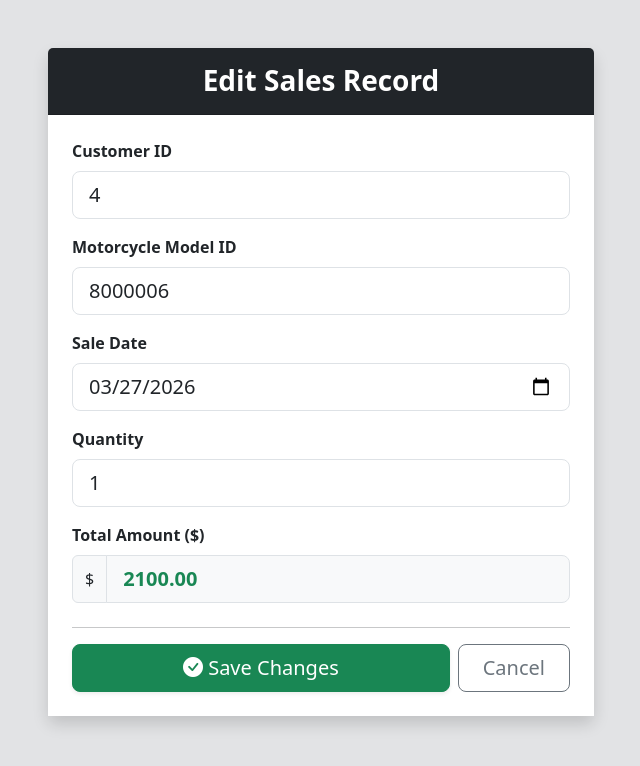
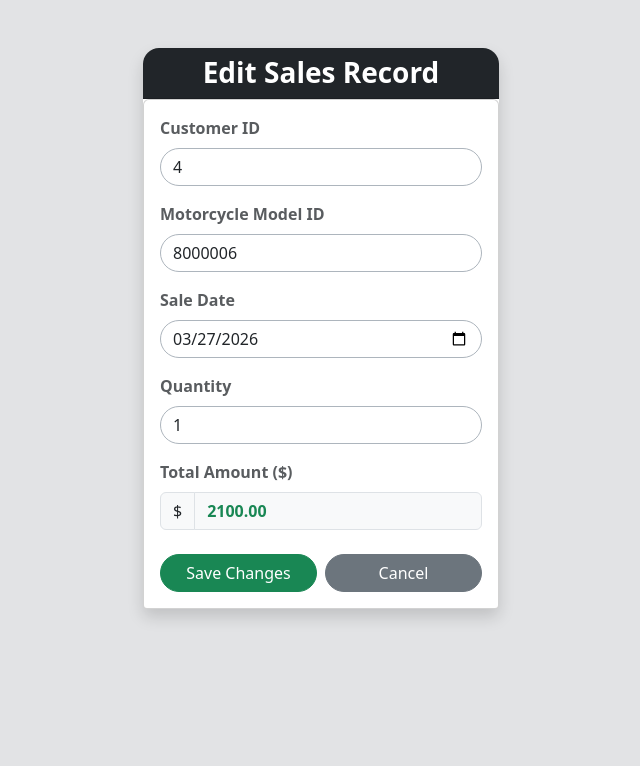
Before and after one commit to nnatna/motoshop_ms, a PHP site: page /sales/edit.php?saleid=1004 in a window 1280 px wide. Shown: the top 766 px of the page, without its empty margins (319-959 px from the left). Run offline with PHP 8.4, Linux system fonts and the light colour scheme; the visitor is signed in with stand-in values (Sample User, id 1); data comes from the database, SQL or seed files in the repository.

Commit message:
updattecodesale

```diff
--- a/sales/edit.php
+++ b/sales/edit.php
@@ -10,15 +10,14 @@
     <link rel="stylesheet" href="https://cdnjs.cloudflare.com/ajax/libs/font-awesome/6.5.1/css/all.min.css">
 </head>
 <body class="bg-secondary-subtle">
-
     <div class="container mt-5 mb-5">
         <div class="row justify-content-center">
-            <div class="col-md-6">
-                <div class="card shadow border-0">
-                    <div class="card-header bg-dark text-white text-center py-3">
+            <div class="col-md-4">
+                <div class="card rounded-top-4 shadow border-0">
+                    <div class="card-header bg-dark text-white text-center m-0 rounded-top-4">
                         <h3 class="mb-0 fw-bold">Edit Sales Record</h3>
                     </div>
-                    <div class="card-body p-4 bg-white">
+                    <div class="card-body card rounded-bottom-1 p- bg-white ">
 
                         <?php
                         require("../db.php");
@@ -52,41 +51,40 @@
                                     <input type="hidden" id="unit_price" value="<?php echo $unit_price; ?>">
 
                                     <div class="mb-3">
-                                        <label class="form-label fw-bold">Customer ID</label>
-                                        <input type="number" class="form-control form-control-lg" name="cusid" value="<?php echo $cusid; ?>" required>
+                                        <label class="form-label text-muted fw-bold">Customer ID</label>
+                                        <input type="number" class="form-control shadow-none border-dark-subtle rounded-pill " name="cusid" value="<?php echo $cusid; ?>" required>
                                     </div>
 
                                     <div class="mb-3">
-                                        <label class="form-label fw-bold">Motorcycle Model ID</label>
-                                        <input type="number" class="form-control form-control-lg" name="code_model" value="<?php echo $code_model; ?>" required>
+                                        <label class="form-label text-muted fw-bold">Motorcycle Model ID</label>
+                                        <input type="number" class="form-control shadow-none border-dark-subtle rounded-pill " name="code_model" value="<?php echo $code_model; ?>" required>
                                     </div>
 
                                     <div class="mb-3">
-                                        <label class="form-label fw-bold">Sale Date</label>
-                                        <input type="date" class="form-control form-control-lg" name="saledate" value="<?php echo $saledate; ?>" required>
+                                        <label class="form-label text-muted fw-bold">Sale Date</label>
+                                        <input type="date" class="form-control shadow-none border-dark-subtle rounded-pill " name="saledate" value="<?php echo $saledate; ?>" required>
                                     </div>
 
                                     <div class="mb-3">
-                                        <label class="form-label fw-bold">Quantity</label>
-                                        <input type="number" id="qty" class="form-control form-control-lg" name="quantity" value="<?php echo $quantity; ?>" required oninput="calculateTotal()">
+                                        <label class="form-label text-muted fw-bold">Quantity</label>
+                                        <input type="number" id="qty" class="form-control shadow-none border-dark-subtle rounded-pill " name="quantity" value="<?php echo $quantity; ?>" required oninput="calculateTotal()">
                                     </div>
 
                                     <div class="mb-4">
-                                        <label class="form-label fw-bold">Total Amount ($)</label>
+                                        <label class="form-label text-muted fw-bold ">Total Amount ($)</label>
                                         <div class="input-group">
-                                            <span class="input-group-text bg-light">$</span>
-                                            <input type="number" id="total_amount" step="0.01" class="form-control form-control-lg fw-bold text-success bg-light" name="amount" value="<?php echo $amount; ?>" required readonly>
+                                            <span class="input-group-text bg-light ">$</span>
+                                            <input type="number" id="total_amount" step="0.01" class="form-control  fw-bold text-success bg-light  " name="amount" value="<?php echo $amount; ?>" required readonly>
                                         </div>
                                     </div>
 
-                                    <hr>
-
-                                    <div class="d-flex gap-2">
-                                        <button type="submit" name="submit" class="btn btn-success btn-lg flex-grow-1 shadow-sm">
-                                            <i class="bi bi-check-circle-fill"></i> Save Changes
-                                        </button>
-                                        <a href="../sales.php" class="btn btn-outline-secondary btn-lg px-4">Cancel</a>
-                                    </div>
+                                    <div class="mb-3">
+                            <!-- <label for="stock" class="form-label text-muted fw-bold">Sav Changes</label> -->
+                        </div>
+                        <div class="d-flex gap-2 justify-content-around mt-3">
+                            <input type="submit" value="Save Changes" name="submit" class="btn btn-success w-100 rounded-pill">
+                            <a href="../sales.php" class="btn btn-secondary w-100 rounded-pill">Cancel</a>
+                        </div>
                                 </form>
                         <?php
                             } else {
```
